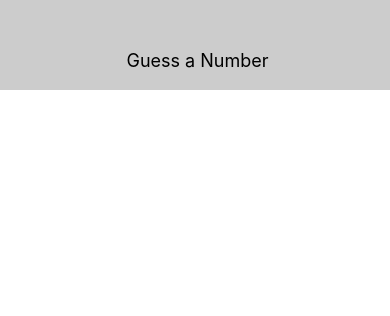
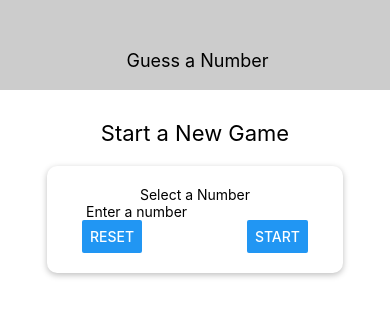
Before and after one commit to nitin1259/react-native-app, a React Native app: screen / in a window 390 px wide. Shown: the top 316 px of the page. Built offline with nearby package versions, Linux system fonts and the light colour scheme.

Commit message:
styling a view as card container with shadow and round corners

```diff
--- a/components/guessApp/HomePageGuessApp.js
+++ b/components/guessApp/HomePageGuessApp.js
@@ -1,11 +1,13 @@
 import React from "react";
 import { View, StyleSheet } from "react-native";
 import Header from "./Header";
+import StartGameScreen from "./screens/StartGameScreen";
 
 export default function HomePageGuessApp() {
   return (
     <View style={styles.screen}>
       <Header title={"Guess a Number"} />
+      <StartGameScreen />
     </View>
   );
 }
--- /dev/null
+++ b/components/guessApp/screens/StartGameScreen.js
@@ -0,0 +1,52 @@
+import React from "react";
+import { StyleSheet, Text, View, TextInput, Button } from "react-native";
+
+const StartGameScreen = () => {
+  return (
+    <View style={styles.screen}>
+      <Text style={styles.titleText}>Start a New Game</Text>
+      <View style={styles.inputContainer}>
+        <Text>Select a Number</Text>
+        <TextInput placeholder="Enter a number" />
+        <View style={styles.buttonContainer}>
+          <Button title="Reset" onPress={() => {}} />
+          <Button title="Start" onPress={() => {}} />
+        </View>
+      </View>
+    </View>
+  );
+};
+
+export default StartGameScreen;
+
+const styles = StyleSheet.create({
+  screen: {
+    flex: 1,
+    padding: 10,
+    alignItems: "center",
+  },
+  titleText: {
+    fontSize: 22,
+    marginVertical: 20,
+  },
+  inputContainer: {
+    width: 300,
+    maxWidth: "80%",
+    alignItems: "center",
+    // shadow works only for iOS
+    shadowColor: "black",
+    shadowOffset: { width: 0, height: 2 },
+    shadowRadius: 6,
+    shadowOpacity: 0.26,
+    elevation: 5, // for android only
+    backgroundColor: "white",
+    padding: 20,
+    borderRadius: 10,
+  },
+  buttonContainer: {
+    flexDirection: "row",
+    width: "100%",
+    justifyContent: "space-between",
+    paddingHorizontal: 15,
+  },
+});
```
